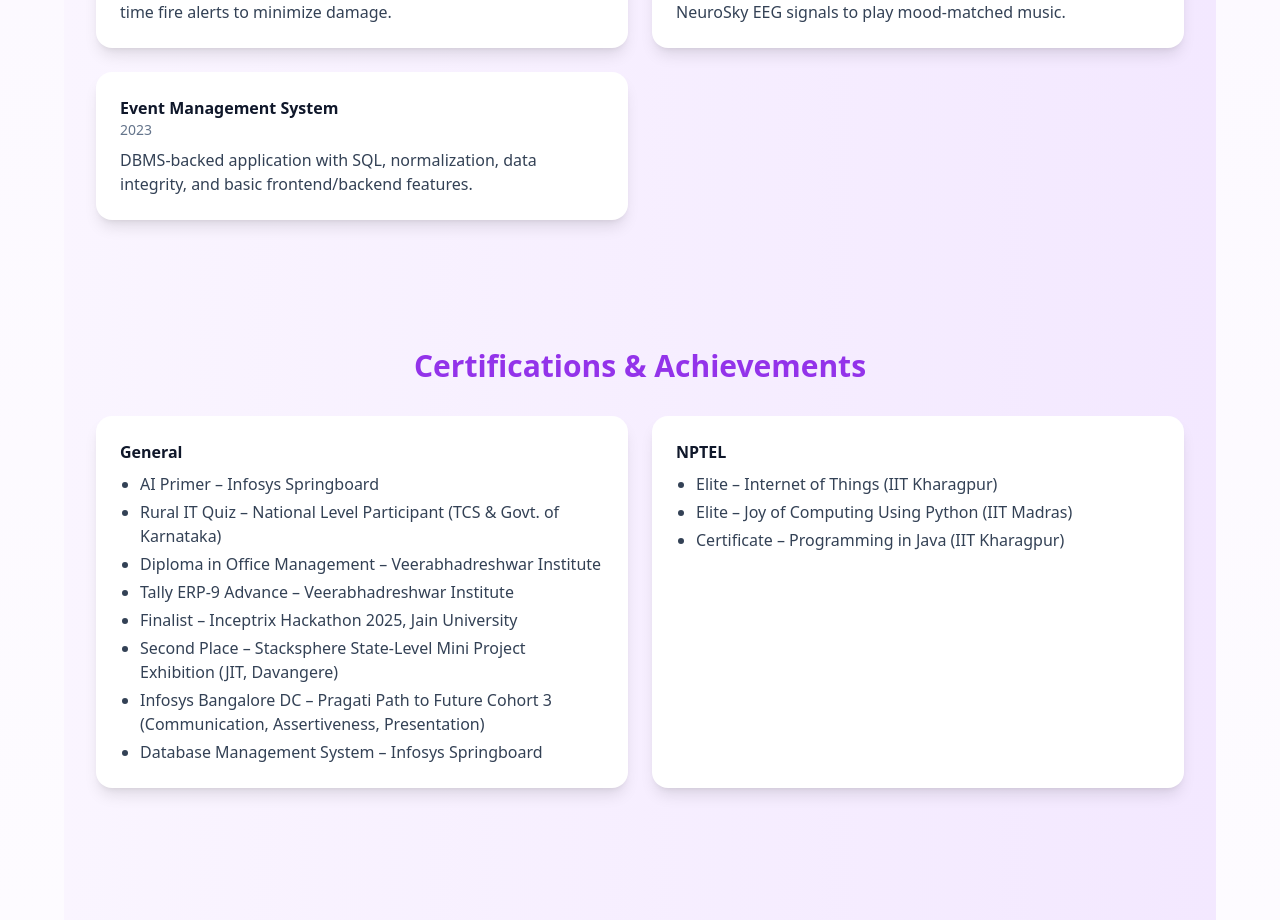
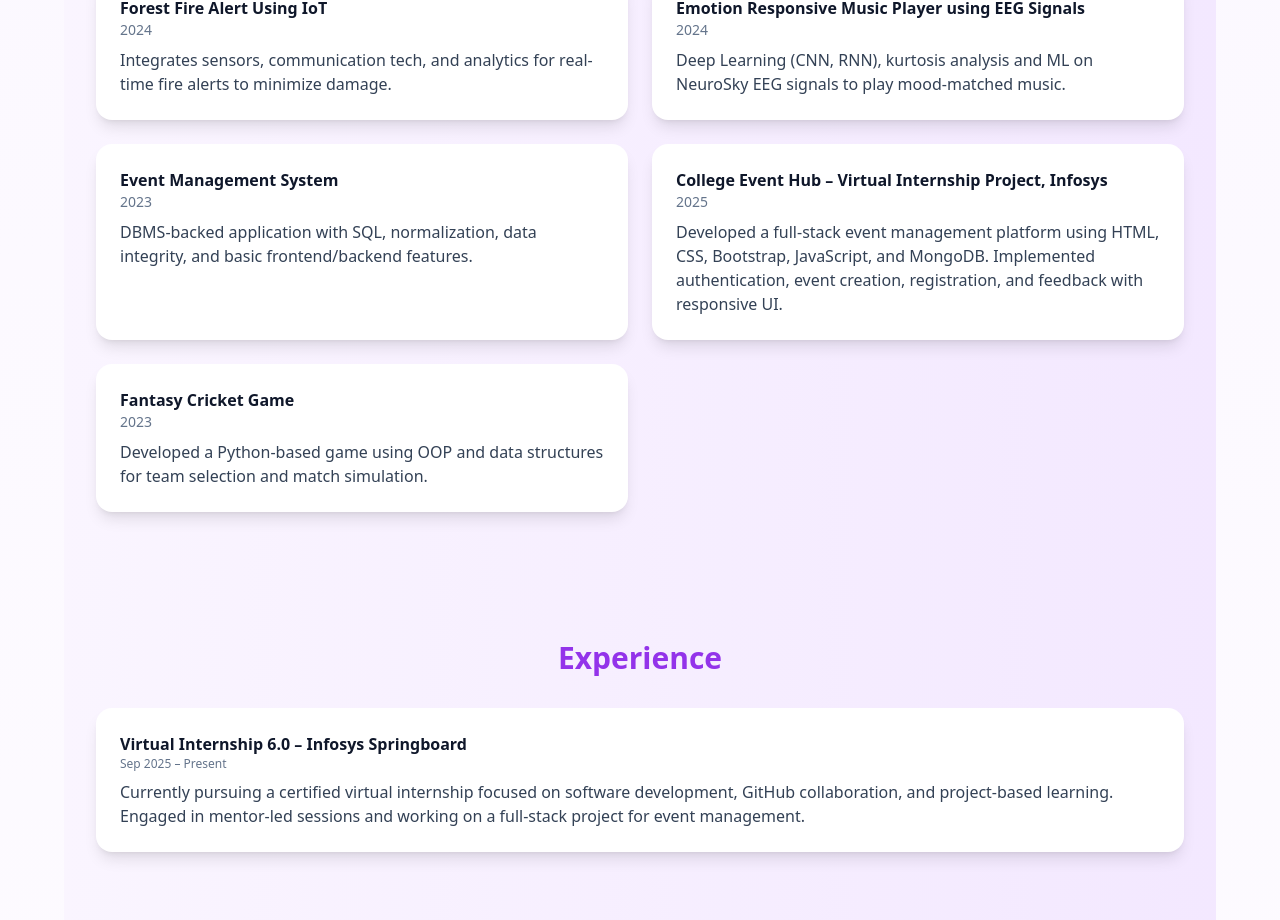
Before and after one commit to Savita-pn/portfolio, a React (Create React App) app: page / in a window 1280 px wide. Shown: the part 1859-2779 px from the top of the page. Built offline with nearby package versions, Linux system fonts and the light colour scheme.

Commit message:
Update portfolio content

```diff
--- a/src/App.js
+++ b/src/App.js
@@ -22,14 +22,28 @@
     { title: "SSLC – KSEEB", org: "Akshara Residential School, Shikaripur", period: "2020", detail: "Percentage: 98%" },
   ],
   skills: {
-    technical: ["C", "Python", "Java", "JavaScript", "PHP", "HTML5", "CSS3", "Bootstrap", "React.js", "MySQL", "MongoDB", "Data Structures", "OOP", "DBMS", "Machine Learning (Basics)"],
+    technical: [
+      "C", "Python", "Java", "JavaScript", "PHP", "HTML5", "CSS3", "Bootstrap",
+      "React.js", "MySQL", "MongoDB", "Data Structures", "OOP", "DBMS",
+      "Machine Learning (Basics)", "Selenium WebDriver", "JUnit", "TestNG", "JMeter"
+    ],
     soft: ["Communication", "Teamwork", "Time Management", "Problem Solving"],
-    tools: ["MS Word", "Excel", "PowerPoint","Git & GitHub","Eclipse","Maven"],
+    tools: ["MS Word", "Excel", "PowerPoint", "Git & GitHub", "Eclipse", "Maven"],
   },
   projects: [
     { title: "Forest Fire Alert Using IoT", year: "2024", summary: "Integrates sensors, communication tech, and analytics for real-time fire alerts to minimize damage." },
     { title: "Emotion Responsive Music Player using EEG Signals", year: "2024", summary: "Deep Learning (CNN, RNN), kurtosis analysis and ML on NeuroSky EEG signals to play mood-matched music." },
     { title: "Event Management System", year: "2023", summary: "DBMS-backed application with SQL, normalization, data integrity, and basic frontend/backend features." },
+    { title: "College Event Hub – Virtual Internship Project, Infosys", year: "2025", summary: "Developed a full-stack event management platform using HTML, CSS, Bootstrap, JavaScript, and MongoDB. Implemented authentication, event creation, registration, and feedback with responsive UI." },
+    { title: "Fantasy Cricket Game", year: "2023", summary: "Developed a Python-based game using OOP and data structures for team selection and match simulation." },
+  ],
+  experience: [
+    {
+      role: "Virtual Internship 6.0 – Infosys Springboard",
+      period: "Sep 2025 – Present",
+      detail:
+        "Currently pursuing a certified virtual internship focused on software development, GitHub collaboration, and project-based learning. Engaged in mentor-led sessions and working on a full-stack project for event management.",
+    },
   ],
   certifications: [
     "AI Primer – Infosys Springboard",
@@ -40,6 +54,7 @@
     "Second Place – Stacksphere State-Level Mini Project Exhibition (JIT, Davangere)",
     "Infosys Bangalore DC – Pragati Path to Future Cohort 3 (Communication, Assertiveness, Presentation)",
     "Database Management System – Infosys Springboard",
+    "Abeyaantrix Edusoft: MLverse – Machine Learning Boot Camp Workshop",
   ],
   nptel: [
     "Elite – Internet of Things (IIT Kharagpur)",
@@ -102,7 +117,7 @@
         <div className="max-w-6xl mx-auto px-6 h-16 flex items-center justify-between">
           <a href="#home" className="font-bold text-lg text-purple-600">{DATA.name.split(" ")[0]}</a>
           <nav className="hidden md:flex gap-6 text-sm">
-            {["About", "Education", "Skills", "Projects", "Certifications", "Publication", "Trainings", "Activities", "Leadership", "Resume", "Contact"].map(
+            {["About", "Education", "Skills", "Projects", "Experience", "Certifications", "Publication", "Trainings", "Activities", "Leadership", "Resume", "Contact"].map(
               (label) => (
                 <a key={label} href={`#${label.toLowerCase()}`} className="hover:text-purple-600">{label}</a>
               )
@@ -192,6 +207,19 @@
         </div>
       </Section>
 
+      {/* Experience */}
+      <Section id="experience" title="Experience" gradient="bg-gradient-to-r from-purple-50 to-purple-100">
+        <div className="grid md:grid-cols-1 gap-6">
+          {DATA.experience.map((exp) => (
+            <Card key={exp.role}>
+              <h3 className="font-semibold">{exp.role}</h3>
+              <p className="text-xs text-slate-500 mb-2">{exp.period}</p>
+              <p className="text-slate-700">{exp.detail}</p>
+            </Card>
+          ))}
+        </div>
+      </Section>
+
       {/* Certifications */}
       <Section id="certifications" title="Certifications & Achievements" gradient="bg-gradient-to-r from-purple-50 to-purple-100">
         <div className="grid md:grid-cols-2 gap-6">
```
